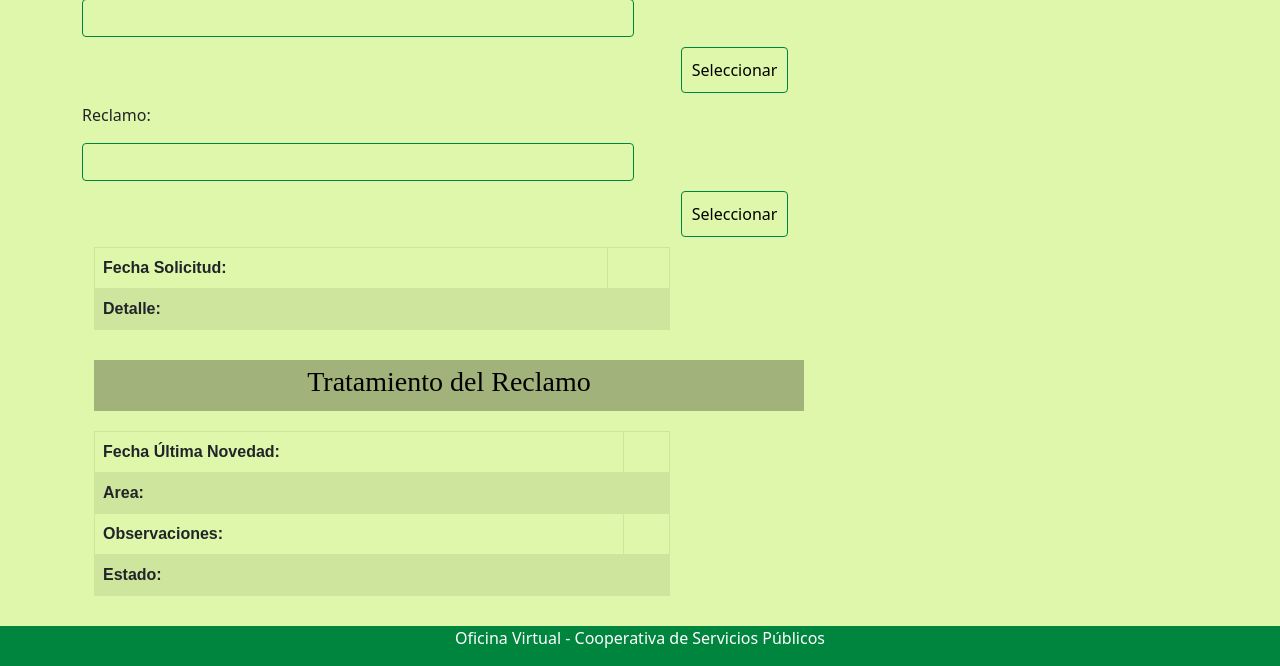
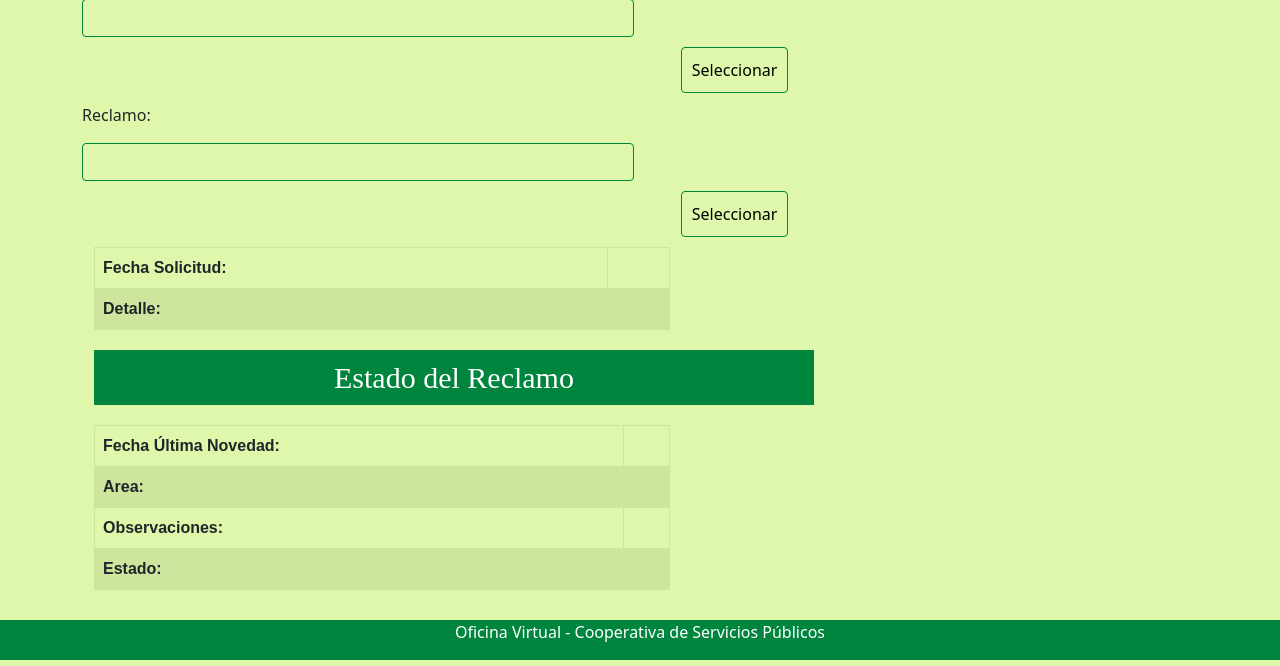
Before and after one commit to Matias2178/OficinaVirtual, a Django app: page /seguimientoReclamos/ in a window 1280 px wide. Shown: the part 216-882 px from the top of the page. Run offline with Django 3.2, Linux system fonts and the light colour scheme; the visitor is signed in with stand-in values (Sample User, id 1); data that the repository does not hold is empty.

Commit message:
Ajustes menores de visualización

```diff
--- a/OficinaVirtualApp/Templates/OficinaVirtualApp/PlantillaBase.html
+++ b/OficinaVirtualApp/Templates/OficinaVirtualApp/PlantillaBase.html
@@ -236,7 +236,7 @@ div[class = titulo] {
   color: white;
   padding: 5px;
   text-align: center;
-  margin: 0px 0px 20px 0px;
+  margin: 20px 0px 20px 0px;
   font-size: 30px;
   font-family: Ubuntu;
 }
--- a/OficinaVirtualApp/models.py
+++ b/OficinaVirtualApp/models.py
@@ -38,7 +38,7 @@ class Suministro (models.Model):
         ('DES', 'Desconectado'),
     ]
 
-    cliente = models.ForeignKey(User, on_delete=models.CASCADE, blank=True, null= True)
+    cliente = models.ForeignKey(User, on_delete=models.SET_NULL, blank=True, null= True)
     suministro = models.IntegerField()
     calle = models.CharField(max_length=30)
     numero = models.IntegerField()
--- a/ReclamosApp/Templates/ReclamosApp/seguimientoReclamos.html
+++ b/ReclamosApp/Templates/ReclamosApp/seguimientoReclamos.html
@@ -35,8 +35,8 @@
                     <td>{{el_reclamo.detalle}}</td>
                 </tr>
             </table>
-            <div class = "tituloSec" >
-                <h3>Tratamiento del Reclamo</h3></th>
+            <div class="titulo" align="center"
+                <h3>Estado del Reclamo</h3></th>
             </div>
             <table>
                 <tr>
--- a/ReclamosApp/views.py
+++ b/ReclamosApp/views.py
@@ -3,7 +3,7 @@ from django.http import HttpResponseRedirect
 from .forms import ReclamosForm, SeguimientoFrom
 from ReclamosApp.models import Seguimiento, Reclamos
 from OficinaVirtualApp.models import Suministro
-from datetime import datetime
+from datetime import datetime, timedelta
 
 def reclamos(request):
     usuario = request.user.id
@@ -18,8 +18,8 @@ def reclamos(request):
         formulario = ReclamosForm(data=request.POST)
         if formulario.is_valid():
             formulario.save()
-            rec = reclamo.objects.last()
-            id_rec = reclamo.objects.get(id=rec.id)
+            id_rec = reclamo.objects.last()
+            print(id_rec)
             seg = Seguimiento(reclamo = id_rec,
                               fecha_novedad = datetime.now(),
                               area = 'REC',
@@ -53,8 +53,10 @@ def seguimientoReclamos(request):
     medidor = reclamo.data.get('suministro')
     reclamos = Reclamos.objects.values_list("id", "tipo_reclamo").filter(suministro = medidor)
     seguimiento.fields['lista_reclamos'].choices = reclamos
-    #hoy = datetime.now()
-    # print("hoy es: ",hoy.isoweekday())
+    hoy = datetime.now()
+    print("hoy es: ",hoy.isoweekday())
+    vencimiento = hoy + timedelta(days=3)
+    print("Una Semana Mas", vencimiento.isoweekday())
     #print(datetime.today().strftime('%A'))
     js = "Esto es una prueba de como son las cosasa"
 
```
